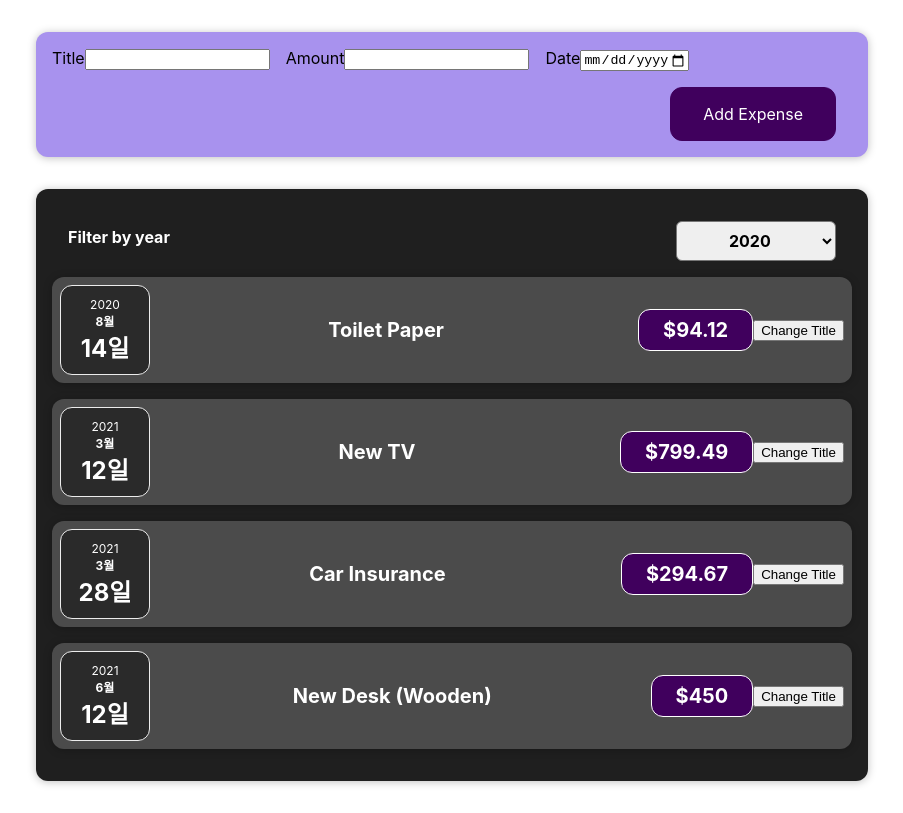
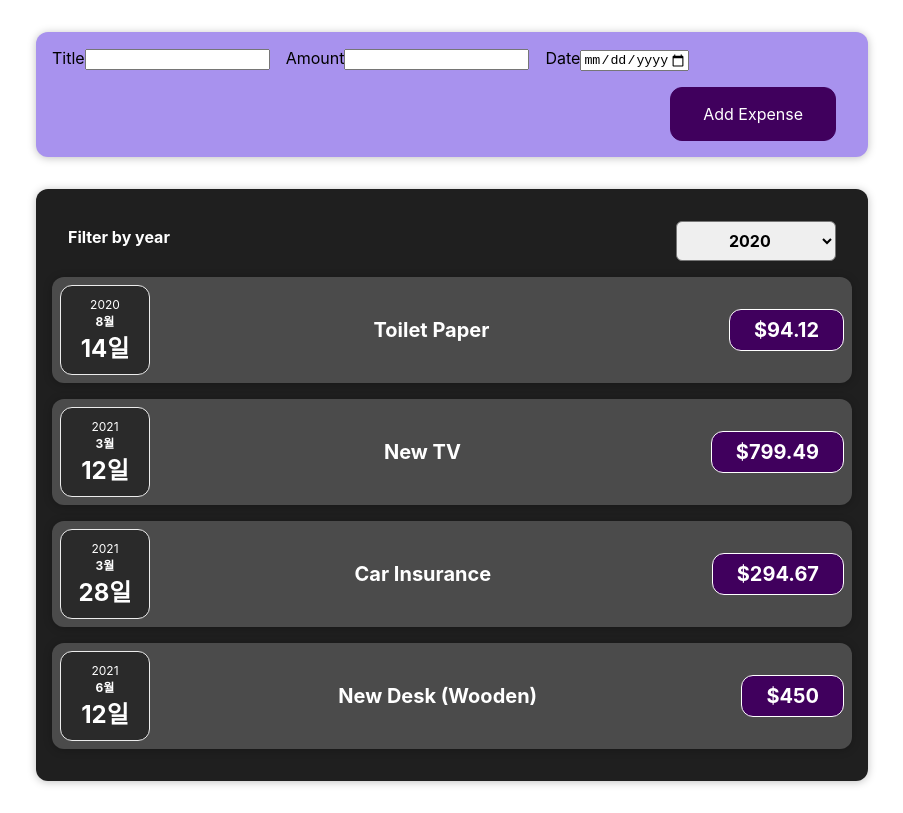
Before and after one commit to MIINII/react_redux, a React (Create React App) app: page / in a window 1280 px wide. Shown: the whole page, without its empty margins (188-1091 px from the left). Built offline with nearby package versions, Linux system fonts and the light colour scheme.

Commit message:
:recycle: [EDIT] 동적라우팅 이용하여 state에 저장 목록 추가

```diff
--- a/src/App.js
+++ b/src/App.js
@@ -5,8 +5,7 @@
 import ExpenseDate from './components/Expenses/ExpenseDate';
 import { useState } from 'react';
 
-function App() {
-  const expenses = [
+const DUMMY_EXPENSES = [
   {
     id: 'e1',
     title: 'Toilet Paper',
@@ -28,10 +27,15 @@
   },
 ];
 
-  const [expense, setExpense] = useState(expenses);
+const App = () => {
+  const [expenses, setExpenses] = useState(DUMMY_EXPENSES);
 
   const addExpenseHandler = expense => {
-    console.log('🚀 * addExpenseHandler * expense', expense);
+    // console.log('🚀 * addExpenseHandler * expense', expense);
+    // 상태 업데이트
+    setExpenses(prevExpenses => {
+      return [expense, ...prevExpenses]; //익스펜스에 이전익스펜스 추가
+    });
   };
 
   return (
@@ -40,6 +44,6 @@
       <Expenses items={expenses} />
     </div>
   );
-}
+};
 
 export default App;
--- a/src/components/Expenses/ExpenseItem.jsx
+++ b/src/components/Expenses/ExpenseItem.jsx
@@ -5,22 +5,21 @@
 import './ExpenseItem.css';
 
 const ExpenseItem = props => {
-  const [title, setTitle] = useState(props.title);
+  // const [title, setTitle] = useState(props.title);
 
-  const clickHandler = () => {
-    setTitle('Updated!');
-    console.log('🚀 ~ ExpenseItem ~ title', title)
-
-  };
+  // const clickHandler = () => {
+  //   setTitle('Updated!');
+  //   console.log('🚀 ~ ExpenseItem ~ title', title);
+  // };
 
   return (
     <Card className='expense-item'>
       <ExpenseDate date={props.date} />
       <div className='expense-item__description'>
-        <h2>{title}</h2>
+        <h2>{props.title}</h2>
         <div className='expense-item__price'>${props.amount}</div>
       </div>
-      <button onClick={clickHandler}>Change Title</button>
+      {/* <button onClick={clickHandler}>Change Title</button> */}
     </Card>
   );
 };
--- a/src/components/Expenses/Expenses.jsx
+++ b/src/components/Expenses/Expenses.jsx
@@ -14,15 +14,15 @@
   };
 
   return (
-    <Card className='expenses'>
-      <div>
+    <div>
+      <Card className='expenses'>
         <ExpensesFilter selected={filteredYear} onChangeFilter={filterChangeHandler} />
-      </div>
-      <ExpenseItem title={props.items[0].title} amount={props.items[0].amount} date={props.items[0].date} />
-      <ExpenseItem title={props.items[1].title} amount={props.items[1].amount} date={props.items[1].date} />
-      <ExpenseItem title={props.items[2].title} amount={props.items[2].amount} date={props.items[2].date} />
-      <ExpenseItem title={props.items[3].title} amount={props.items[3].amount} date={props.items[3].date} />
-    </Card>
+        {/* 동적인 구문 실행 */}
+        {props.items.map(expense => (
+          <ExpenseItem title={expense.title} amount={expense.amount} date={expense.date} />
+        ))}
+      </Card>
+    </div>
   );
 };
 
--- a/src/components/Expenses/ExpensesFilter.jsx
+++ b/src/components/Expenses/ExpensesFilter.jsx
@@ -1,5 +1,4 @@
 import React from 'react';
-
 import './ExpensesFilter.css';
 
 const ExpensesFilter = props => {
```
Lines whose indentation alone changed are shown as unchanged.
